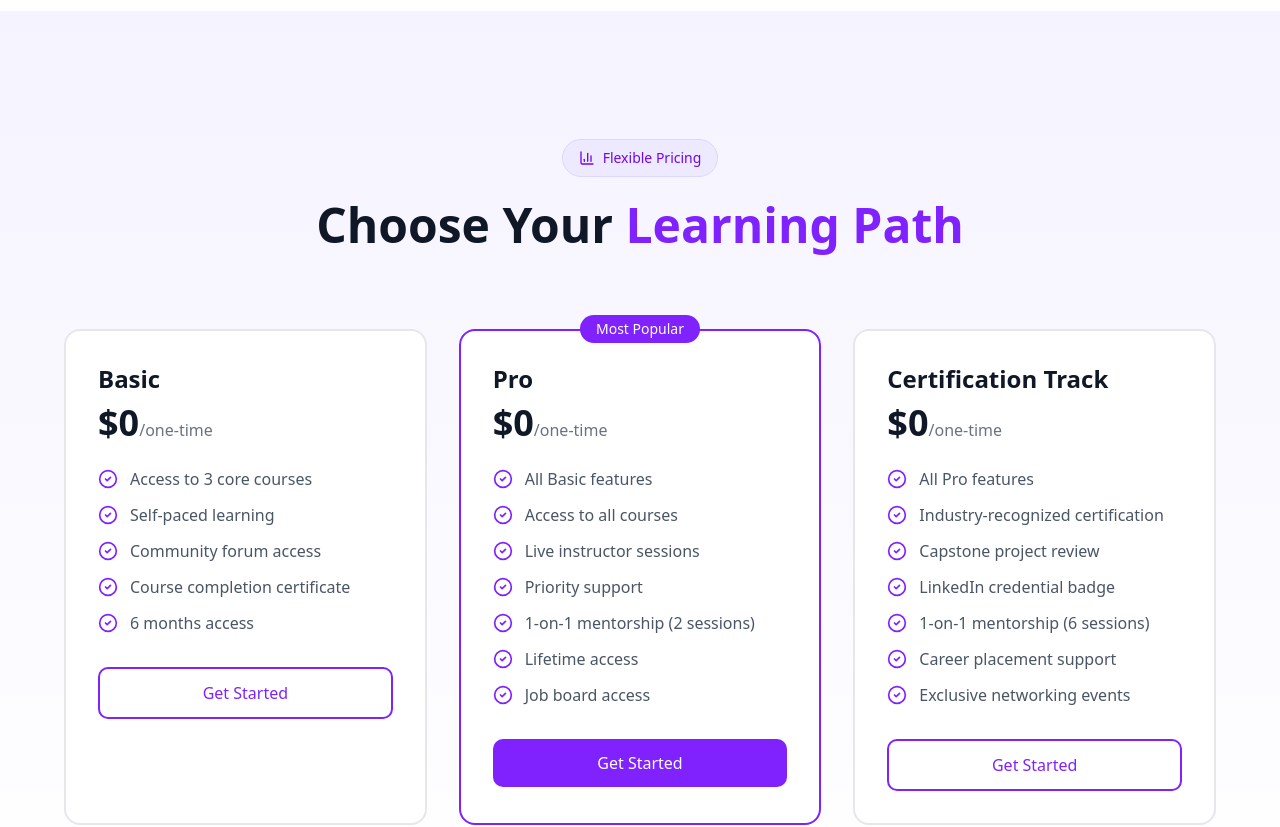
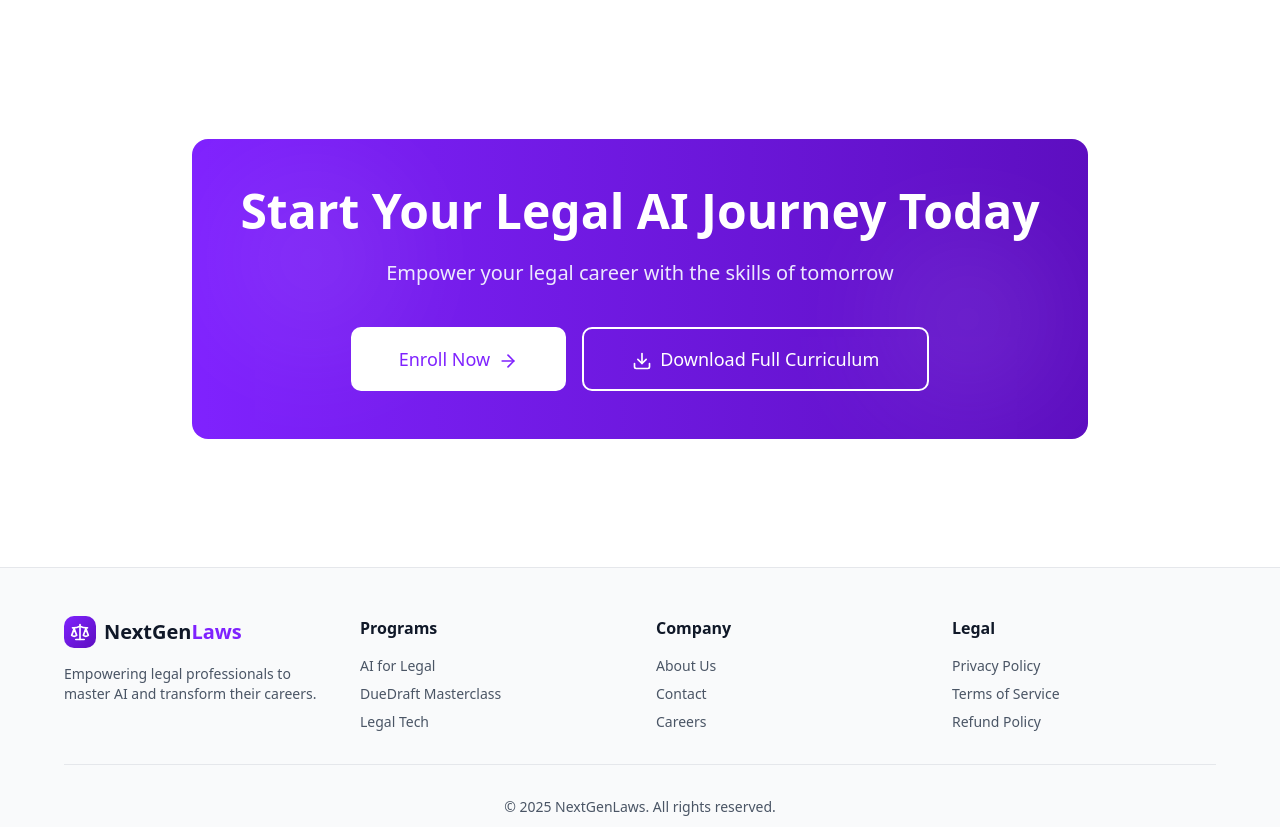
Before and after one commit to MujithabaFarahi/nextgenlaw, a Next.js app: page / in a window 1280 px wide. Shown: the part 10840-11667 px from the top of the page. Built offline with nearby package versions, Linux system fonts and the light colour scheme.

Commit message:
feat: remove pricing section

```diff
--- a/app/page.tsx
+++ b/app/page.tsx
@@ -876,60 +876,6 @@ function App() {
         </div>
       </section>
 
-      <section id="pricing" className="py-32 bg-linear-to-b from-violet-50 to-white dark:from-gray-900 dark:to-gray-950">
-        <div className="container mx-auto px-4">
-          <div className="text-center mb-20">
-            <div className="inline-flex items-center gap-2 px-4 py-2 rounded-full bg-violet-100 dark:bg-violet-500/20 border border-violet-200 dark:border-violet-500/30 text-violet-700 dark:text-violet-300 mb-6">
-              <BarChart3 className="w-4 h-4" />
-              <span className="text-sm font-medium">Flexible Pricing</span>
-            </div>
-            <h2 className="text-4xl md:text-5xl font-bold mb-6">
-              Choose Your <span className="text-violet-600 dark:text-violet-400">Learning Path</span>
-            </h2>
-          </div>
-
-          <div className="grid grid-cols-1 md:grid-cols-3 gap-8 max-w-6xl mx-auto">
-            {pricingPlans.map((plan, index) => (
-              <div
-                key={index}
-                className={`bg-white dark:bg-gray-900 border-2 rounded-2xl p-8 hover:shadow-xl transition-all ${
-                  plan.popular
-                    ? 'border-violet-600 dark:border-violet-400 relative'
-                    : 'border-gray-200 dark:border-gray-800'
-                }`}
-              >
-                {plan.popular && (
-                  <span className="absolute -top-4 left-1/2 -translate-x-1/2 px-4 py-1 bg-violet-600 text-white text-sm font-medium rounded-full">
-                    Most Popular
-                  </span>
-                )}
-                <h3 className="text-2xl font-bold mb-2">{plan.name}</h3>
-                <div className="mb-6">
-                  <span className="text-4xl font-bold">{plan.price}</span>
-                  <span className="text-gray-500 dark:text-gray-400">/one-time</span>
-                </div>
-                <ul className="space-y-3 mb-8">
-                  {plan.features.map((feature, i) => (
-                    <li key={i} className="flex items-start gap-3">
-                      <CheckCircle2 className="w-5 h-5 text-violet-600 shrink-0 mt-0.5" />
-                      <span className="text-gray-600 dark:text-gray-400">{feature}</span>
-                    </li>
-                  ))}
-                </ul>
-                <button
-                  className={`w-full px-6 py-3 rounded-lg font-medium transition-all ${
-                    plan.popular
-                      ? 'bg-violet-600 hover:bg-violet-700 text-white'
-                      : 'border-2 border-violet-600 text-violet-600 hover:bg-violet-50 dark:hover:bg-violet-500/10'
-                  }`}
-                >
-                  Get Started
-                </button>
-              </div>
-            ))}
-          </div>
-        </div>
-      </section>
 
       <section className="py-32 bg-white dark:bg-gray-950">
         <div className="container mx-auto px-4">
```
